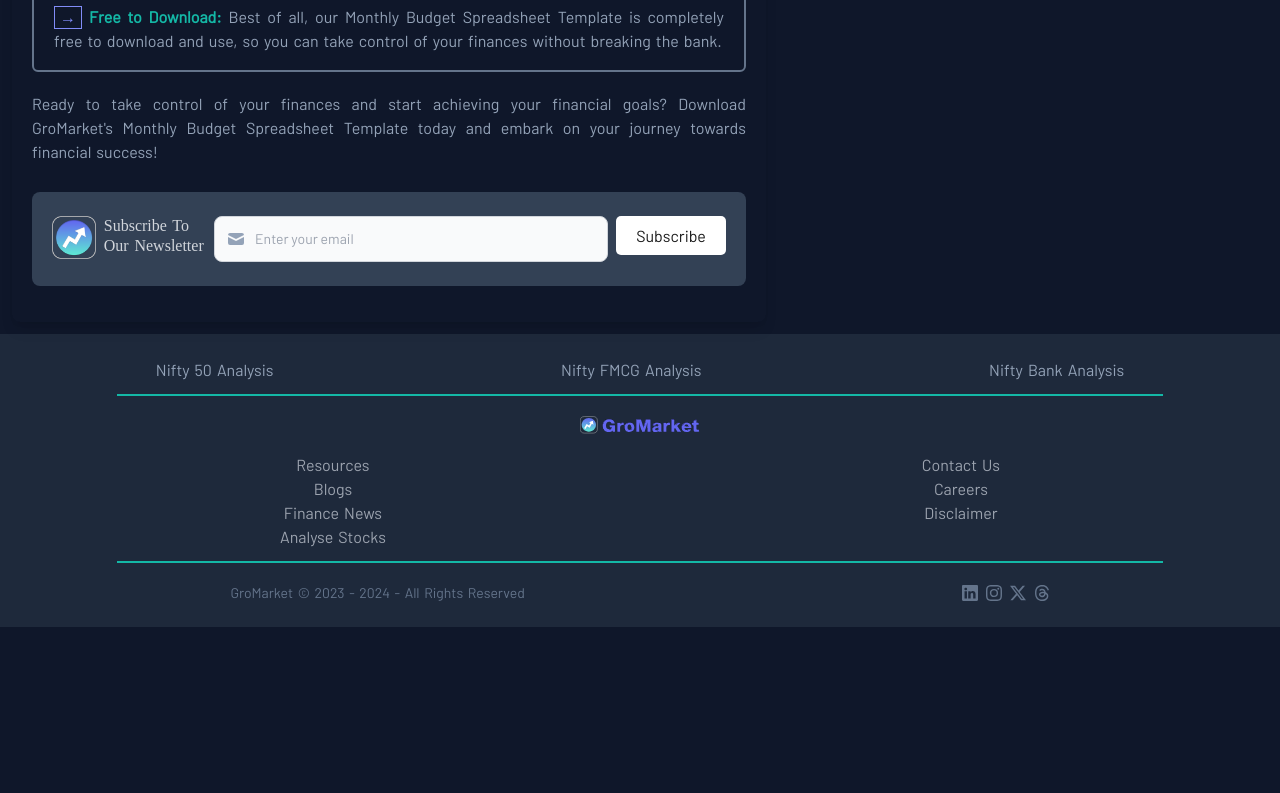
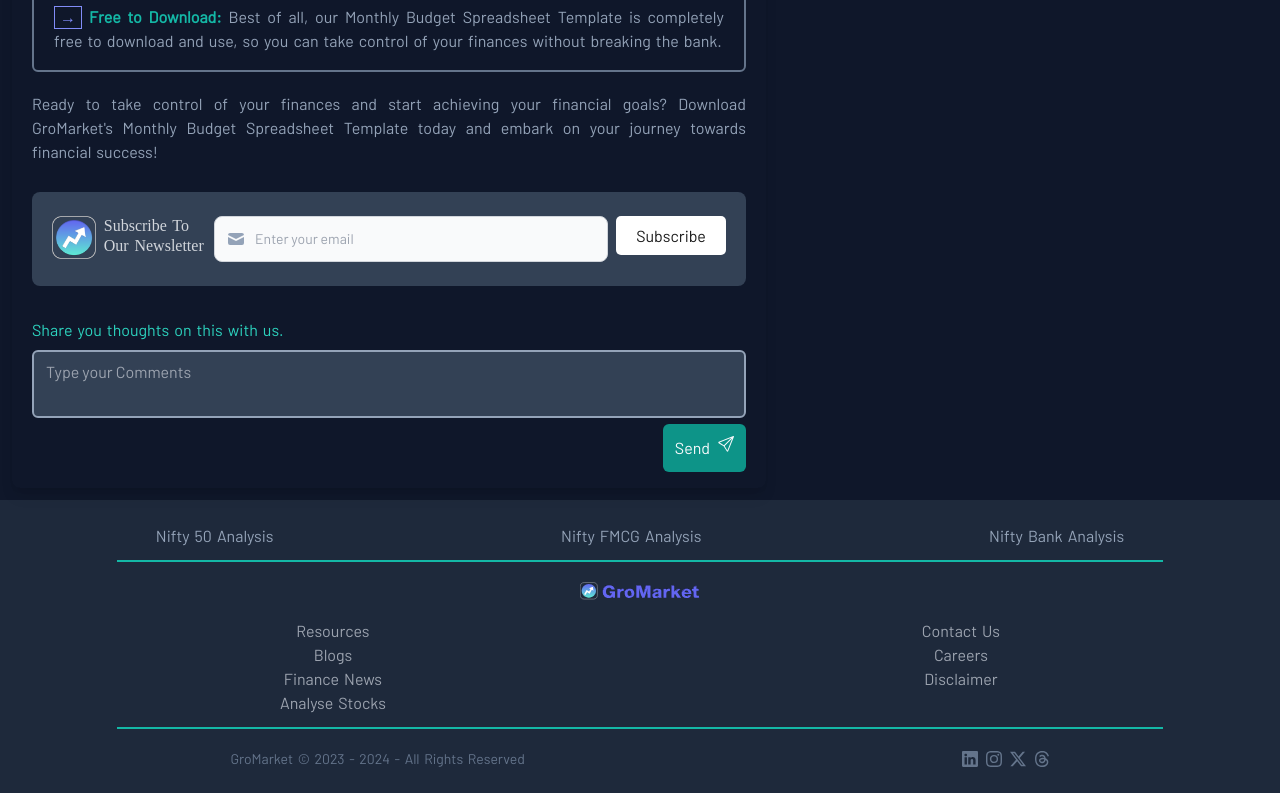
Before and after one commit to devkoustavdas/gromarket-website, a React (Vite) app: page /resources/free-monthly-budget-spreadsheet-template in a window 1280 px wide. Shown: the part 1312-2105 px from the top of the page. Before the commit the page ends 1939 px from the top, so only its background shows below. Built offline with nearby package versions, Linux system fonts and the light colour scheme.

Commit message:
comments

```diff
--- a/src/Blogs/BlogTemplate.jsx
+++ b/src/Blogs/BlogTemplate.jsx
@@ -7,7 +7,7 @@
 import { Link } from "react-router-dom";
 import PropTypes from 'prop-types';
 import Subscribe from "../components/Html.jsx/Subscribe";
-
+import Comments from "../components/Html.jsx/Comments";
 
 const BlogTemplate = ({ title, description, image, date, tag, link, content }) => {
     useEffect(() => {
@@ -44,6 +44,7 @@
                     </section>
                 </div>
                 <Subscribe />
+                <Comments id={link} />
             </div>
             <React.Suspense fallback={<div>Loading...</div>}>
                 <div className="w-19/20 mx-auto lg:w-2/5">
--- a/src/News/NewsCode/NewsTemplate.jsx
+++ b/src/News/NewsCode/NewsTemplate.jsx
@@ -7,6 +7,7 @@
 import { Link } from "react-router-dom";
 import PropTypes from 'prop-types';
 import Subscribe from "../../components/Html.jsx/Subscribe";
+import Comments from "../../components/Html.jsx/Comments";
 
 const NewsTemplate = ({ title, description, image, date, tags, link, content }) => {
     useEffect(() => {
@@ -43,6 +44,7 @@
                     </section>
                 </div>
                 <Subscribe />
+                <Comments id={link} />
             </div>
             <React.Suspense fallback={<div>Loading...</div>}>
                 <div className="w-19/20 mx-auto lg:w-2/5">
--- a/src/Resources/ResourceTemplate.jsx
+++ b/src/Resources/ResourceTemplate.jsx
@@ -7,6 +7,7 @@
 import { Link } from "react-router-dom";
 import PropTypes from 'prop-types';
 import Subscribe from "../components/Html.jsx/Subscribe";
+import Comments from "../components/Html.jsx/Comments";
 
 const ResourceTemplate = ({ title, description, image, date, tags, link, content }) => {
     useEffect(() => {
@@ -43,6 +44,7 @@
                     </section>
                 </div>
                 <Subscribe />
+                <Comments id={link} />
             </div>
             <React.Suspense fallback={<div>Loading...</div>}>
                 <div className="w-19/20 mx-auto lg:w-2/5">
--- a/src/Stocks/StockTemplate/StockTemplate.jsx
+++ b/src/Stocks/StockTemplate/StockTemplate.jsx
@@ -8,6 +8,7 @@
 import StocksList from "../StocksCode/StocksList";
 import globalstyles from "../../content.module.css";
 import { getUrl } from "../../util";
+import Comments from "../../components/Html.jsx/Comments";
 
 const indicator = [
     [ "Whipsaw", "Choppy Market. Too many cross overs. Avoid this indicator"],
@@ -364,6 +365,7 @@
                     </section>
                     <Subscribe />
                 </React.Suspense>
+                <Comments id={link} />
             </div>
             <React.Suspense fallback={<div>Loading...</div>}>
                 <div className="w-19/20 mx-auto lg:w-2/5">
--- a/src/Stocks/StocksCode/StocksTemplate.jsx
+++ b/src/Stocks/StocksCode/StocksTemplate.jsx
@@ -7,6 +7,7 @@
 import { Link } from "react-router-dom";
 import PropTypes from 'prop-types';
 import Subscribe from "../../components/Html.jsx/Subscribe";
+import Comments from "../../components/Html.jsx/Comments";
 
 const StocksTemplate = ({ title, description, image, date, tags, link, content }) => {
     useEffect(() => {
@@ -43,6 +44,7 @@
                     </section>
                 </div>
                 <Subscribe />
+                <Comments id={link} />
             </div>
             <React.Suspense fallback={<div>Loading...</div>}>
                 <div className="w-19/20 mx-auto lg:w-2/5">
--- /dev/null
+++ b/src/components/Html.jsx/Comments.jsx
@@ -0,0 +1,16 @@
+import PropTypes from "prop-types";
+const Comments = ({id}) => {
+    return (
+        <form className='mt-8'>
+            <label htmlFor='comments' className='text-teal-400'>Share you thoughts on this with us.</label>
+            <textarea id='comments' rows="2" placeholder='Type your Comments' className='mt-2 bg-slate-700 text-slate-300 px-3 w-full py-2 border-2 border-slate-400 rounded-md focus:outline-none focus:border-slate-200 resize-none'></textarea>
+            <button type="submit" className='float-right p-3 rounded-md align-middle flex flex-row gap-2 bg-teal-600 text-slate-50'>Send <svg xmlns="http://www.w3.org/2000/svg" width="16" height="16" fill="currentColor" className="bi bi-send" viewBox="0 0 16 16">
+                <path d="M15.854.146a.5.5 0 0 1 .11.54l-5.819 14.547a.75.75 0 0 1-1.329.124l-3.178-4.995L.643 7.184a.75.75 0 0 1 .124-1.33L15.314.037a.5.5 0 0 1 .54.11ZM6.636 10.07l2.761 4.338L14.13 2.576zm6.787-8.201L1.591 6.602l4.339 2.76z" />
+            </svg></button>
+        </form>
+    )
+}
+Comments.propTypes = {
+    id: PropTypes.string.isRequired,
+};
+export default Comments;
--- a/src/pages/Error.jsx
+++ b/src/pages/Error.jsx
@@ -7,7 +7,7 @@
           <div className="w-fit mx-auto">
               <div className="text-4xl text-indigo-300 font-title">Oops!</div>
               <p>Sorry, an unexpected error has occurred.</p>
-              <p className="mt-3">
+              <p className="mt-6">
                   <b>Error Status:</b>{" "}
                   <i>
                       <Btn
```
